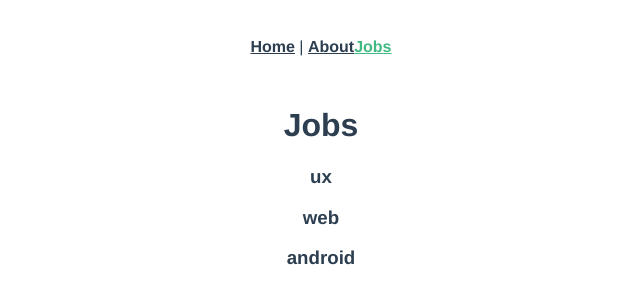
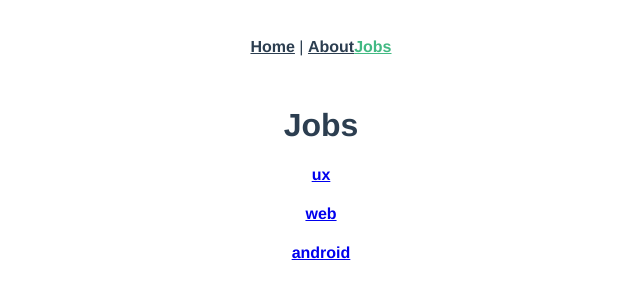
Before and after one commit to Arik096/vue_cli, a Vue app in the folder vue_router_demo/: page /jobs in a window 1280 px wide. Shown: the top 304 px of the page, without its empty margins (319-959 px from the left). Built offline with nearby package versions, Linux system fonts and the light colour scheme.

Commit message:
jobs updated

```diff
--- a/vue_router_demo/src/router/index.js
+++ b/vue_router_demo/src/router/index.js
@@ -24,6 +24,7 @@ const routes = [
     path: "/jobs/:id",
     name: "JobsDetails",
     component: JobsDetails,
+    props: true,
   },
 ];
 
--- a/vue_router_demo/src/views/jobs/Jobs.vue
+++ b/vue_router_demo/src/views/jobs/Jobs.vue
@@ -1,7 +1,9 @@
 <template>
   <h1>Jobs</h1>
   <div v-for="job in jobs" :key="job.id">
-      <h3>{{job.title}}</h3>
+      <router-link :to="{name: 'JobsDetails', params: {id: job.id} }">
+          <h4>{{job.title}}</h4>
+      </router-link>
   </div>
 </template>
 
--- a/vue_router_demo/src/views/jobs/JobsDetails.vue
+++ b/vue_router_demo/src/views/jobs/JobsDetails.vue
@@ -5,6 +5,7 @@
 
 <script>
 export default {
+    props: ['id'],
     data(){
         return{
             id: this.$route.params.id,
```
